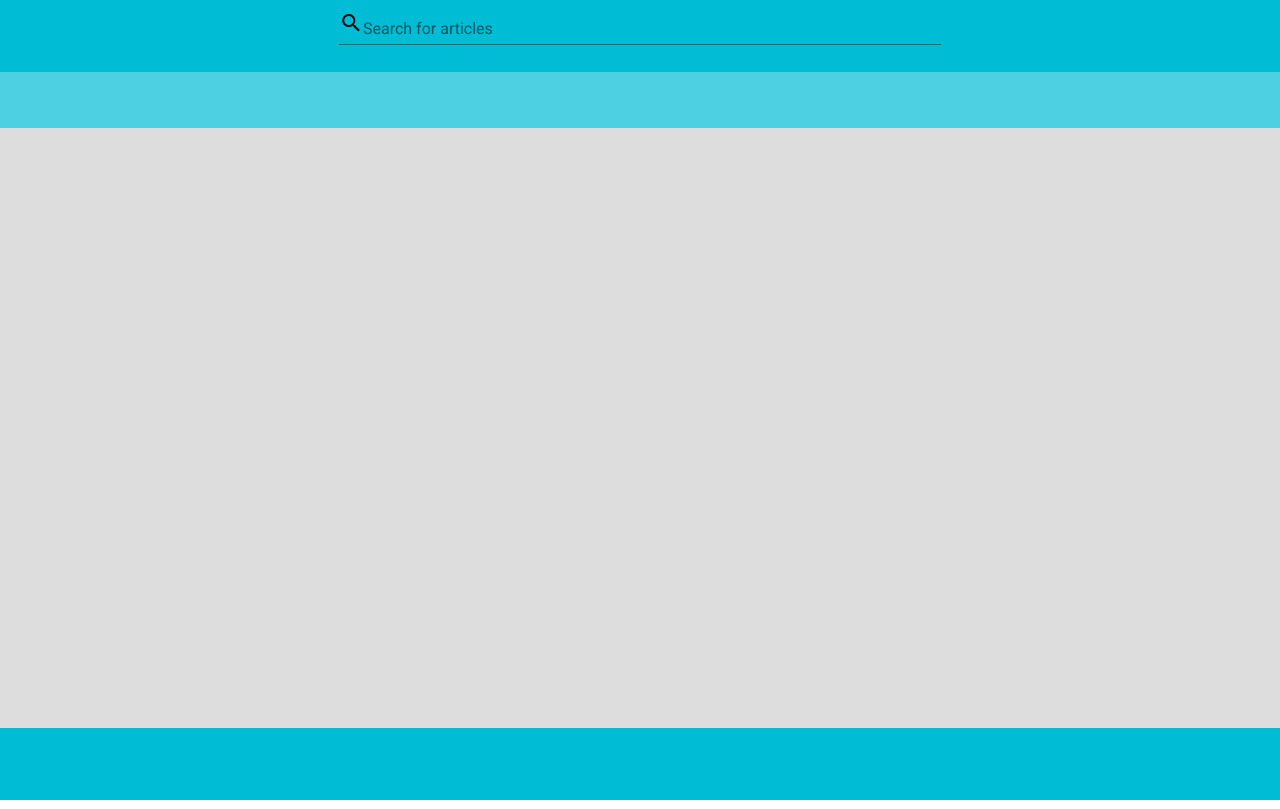
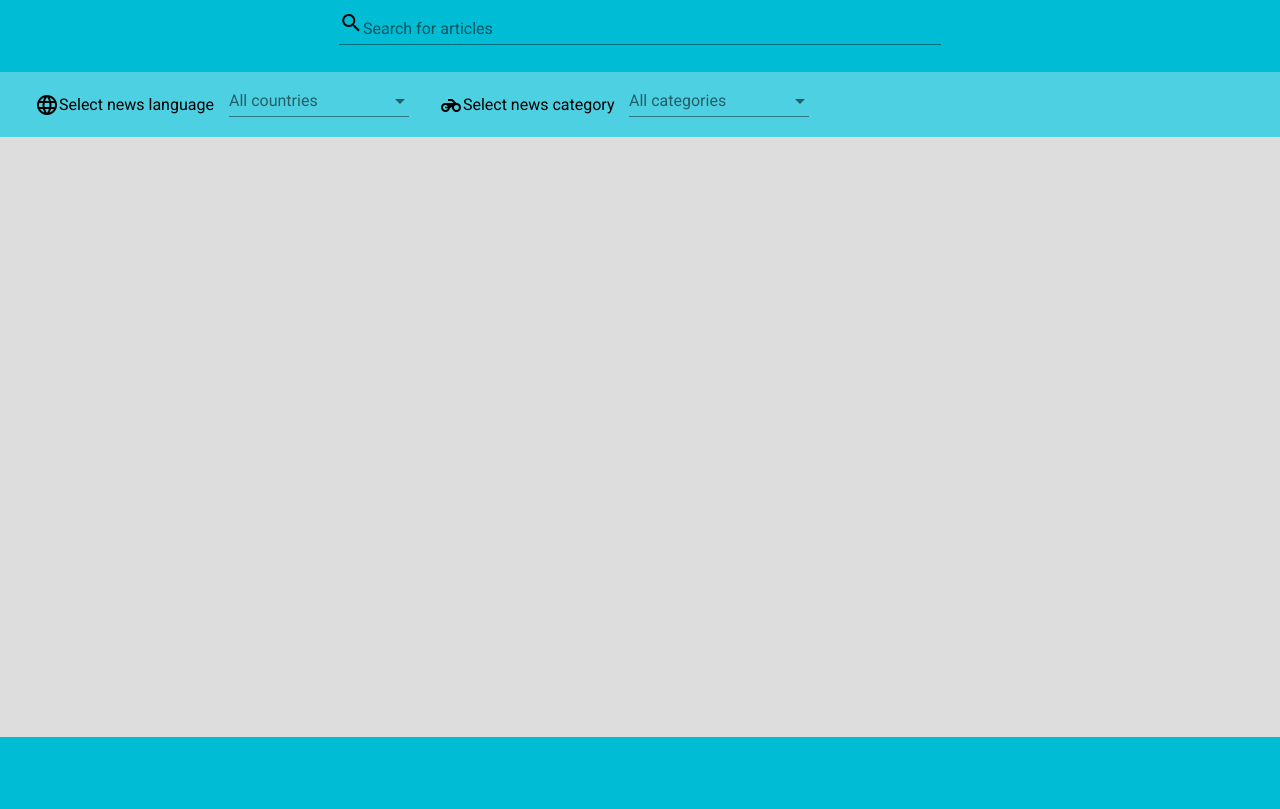
Before and after one commit to ZierlichDrache/news-search, an Angular app in the folder news-search-web/: page / in a window 1280 px wide. Built offline with nearby package versions, Linux system fonts and the light colour scheme.

Commit message:
Added search with dropdowns

```diff
--- a/news-search-web/src/app/app.component.css
+++ b/news-search-web/src/app/app.component.css
@@ -8,6 +8,7 @@ header {
     background-color: rgb(77,208,226);
     min-width: 100%;
     min-height: 7%;
+    overflow: hidden;
 }
 
 .content {
--- a/news-search-web/src/app/app.component.html
+++ b/news-search-web/src/app/app.component.html
@@ -1,6 +1,8 @@
 <header>
         <app-search-header></app-search-header>
 </header>
-<div class="dropdowns"></div>
+<div class="dropdowns">
+        <app-search-dropdowns></app-search-dropdowns>
+</div>
 <div class="content"></div>
 <footer></footer>
--- a/news-search-web/src/app/app.module.ts
+++ b/news-search-web/src/app/app.module.ts
@@ -7,6 +7,7 @@ import { SearchHeaderComponent } from './search-header/search-header.component';
 import {MatInputModule} from '@angular/material/input';
 import {MatIconModule} from '@angular/material/icon';
 import { SearchDropdownsComponent } from './search-dropdowns/search-dropdowns.component';
+import {MatSelectModule} from '@angular/material/select';
 
 @NgModule({
   declarations: [
@@ -18,7 +19,8 @@ import { SearchDropdownsComponent } from './search-dropdowns/search-dropdowns.co
     BrowserModule,
     NoopAnimationsModule,
     MatInputModule,
-    MatIconModule
+    MatIconModule,
+    MatSelectModule
   ],
   providers: [],
   bootstrap: [AppComponent]
--- a/news-search-web/src/app/search-dropdowns/search-dropdowns.component.css
+++ b/news-search-web/src/app/search-dropdowns/search-dropdowns.component.css
@@ -0,0 +1,19 @@
+.content {
+    background-color: rgb(77,208,226);
+    min-width: 100%;
+    min-height: 100%;
+
+    display: flex;
+    align-items: center;
+    padding-left: 5px;
+}
+
+.dropdown {
+    display: flex;
+    align-items: center;
+    margin-left: 30px;
+}
+
+mat-form-field {
+    margin-left: 15px;
+}
--- a/news-search-web/src/app/search-dropdowns/search-dropdowns.component.html
+++ b/news-search-web/src/app/search-dropdowns/search-dropdowns.component.html
@@ -1 +1,38 @@
-<p>search-dropdowns works!</p>
+<div class="content">
+    <div class="dropdown">
+        <mat-icon matPrefix>
+            language
+        </mat-icon>
+        <mat-label>
+            Select news language
+        </mat-label>
+        <mat-form-field>
+            <mat-label>
+                All countries
+            </mat-label>
+            <mat-select (selectionChange)="onCountryChange($event)">
+                <mat-option *ngFor="let country of countries" [value]="country">
+                    {{country}}
+                </mat-option>
+            </mat-select>
+        </mat-form-field>
+    </div>
+    <div class="dropdown">
+            <mat-icon matPrefix>
+                motorcycle
+            </mat-icon>
+            <mat-label>
+                Select news category
+            </mat-label>
+            <mat-form-field>
+                <mat-label>
+                    All categories
+                </mat-label>
+                <mat-select (selectionChange)="onCategoryChange($event)">
+                    <mat-option *ngFor="let category of categories" [value]="category">
+                        {{category}}
+                    </mat-option>
+                </mat-select>
+            </mat-form-field>
+        </div>
+</div>
--- a/news-search-web/src/app/search-dropdowns/search-dropdowns.component.ts
+++ b/news-search-web/src/app/search-dropdowns/search-dropdowns.component.ts
@@ -1,4 +1,4 @@
-import { Component, OnInit } from '@angular/core';
+import { Component, OnInit, Output, EventEmitter } from '@angular/core';
 
 @Component({
   selector: 'app-search-dropdowns',
@@ -7,9 +7,35 @@ import { Component, OnInit } from '@angular/core';
 })
 export class SearchDropdownsComponent implements OnInit {
 
-  constructor() { }
+  @Output()
+  countryChangedEvent: EventEmitter<string> = new EventEmitter();
+
+  @Output()
+  categoryChangedEvent: EventEmitter<string> = new EventEmitter();
+
+  private _countries: string[];
+  private _categories: string[];
 
   ngOnInit() {
+    this._countries = ['ae', 'ar', 'at', 'au', 'be', 'bg', 'br', 'ca', 'ch', 'cn', 'co', 'cu', 'cz', 'de', 'eg', 'fr', 'gb',
+      'gr', 'hk', 'hu', 'id', 'ie', 'il', 'in', 'it', 'jp', 'kr', 'lt', 'lv', 'ma', 'mx', 'my', 'ng', 'nl', 'no', 'nz', 'ph', 'pl',
+      'pt', 'ro', 'rs', 'ru', 'sa', 'se', 'sg', 'si', 'sk', 'th', 'tr', 'tw', 'ua', 'us', 've', 'za'];
+    this._categories = ['business', 'entertainment', 'general', 'health', 'science', 'sports', 'technology'];
   }
 
+  onCountryChange(country: string) {
+    this.countryChangedEvent.emit(country);
+  }
+
+  onCategoryChange(category: string) {
+    this.categoryChangedEvent.emit(category);
+  }
+
+  get countries(): string[] {
+    return this._countries;
+  }
+
+  get categories(): string[] {
+    return this._categories;
+  }
 }
```
